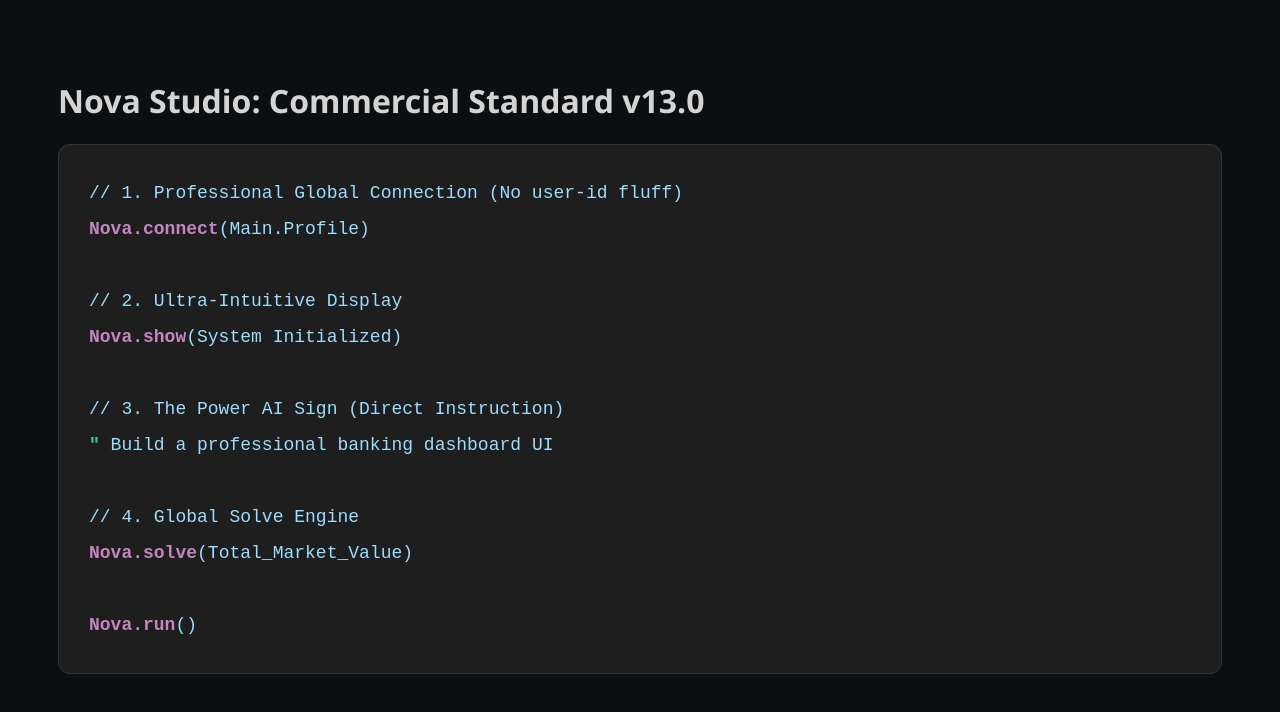
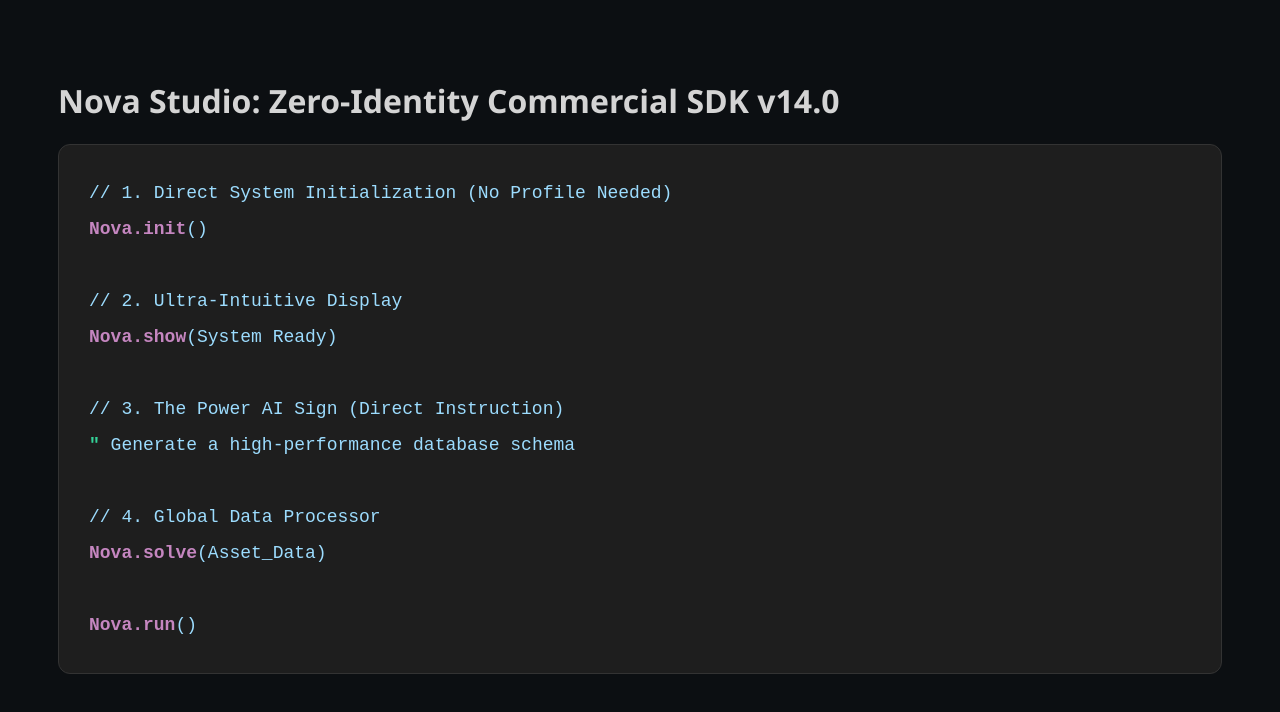
Before and after one commit to Javedkhan200/Nova_studio_v2, a plain HTML site: page index.html in a window 1280 px wide. Drawn offline with Linux system fonts and the light colour scheme.

Commit message:
Upgrade: Removed profile identity constraints. Deployed Nova.init() Zero-Identity commercial standard.

```diff
--- a/index.html
+++ b/index.html
@@ -2,7 +2,7 @@
 <html lang="en">
 <head>
     <meta charset="UTF-8">
-    <title>Nova Studio | Professional Commercial SDK v13.0</title>
+    <title>Nova Studio | Enterprise Standard SDK v14.0</title>
     <link rel="stylesheet" href="https://cdnjs.cloudflare.com/ajax/libs/font-awesome/6.4.0/css/all.min.css">
     <style>
         :root { --bg: #0c0f12; --neon: #0088ff; --text: #d4d4d4; }
@@ -14,20 +14,20 @@
     </style>
 </head>
 <body>
-    <h1>Nova Studio: Commercial Standard v13.0</h1>
+    <h1>Nova Studio: Zero-Identity Commercial SDK v14.0</h1>
     <div class="box">
         <div class="code">
-            <span class="comment">// 1. Professional Global Connection (No user-id fluff)</span><br>
-            <span class="cmd">Nova.connect</span>(Main.Profile)<br><br>
+            <span class="comment">// 1. Direct System Initialization (No Profile Needed)</span><br>
+            <span class="cmd">Nova.init</span>()<br><br>
 
             <span class="comment">// 2. Ultra-Intuitive Display</span><br>
-            <span class="cmd">Nova.show</span>(System Initialized)<br><br>
+            <span class="cmd">Nova.show</span>(System Ready)<br><br>
 
             <span class="comment">// 3. The Power AI Sign (Direct Instruction)</span><br>
-            <span class="ai-sign">"</span> Build a professional banking dashboard UI<br><br>
+            <span class="ai-sign">"</span> Generate a high-performance database schema<br><br>
 
-            <span class="comment">// 4. Global Solve Engine</span><br>
-            <span class="cmd">Nova.solve</span>(Total_Market_Value)<br><br>
+            <span class="comment">// 4. Global Data Processor</span><br>
+            <span class="cmd">Nova.solve</span>(Asset_Data)<br><br>
 
             <span class="cmd">Nova.run</span>()
         </div>
```
